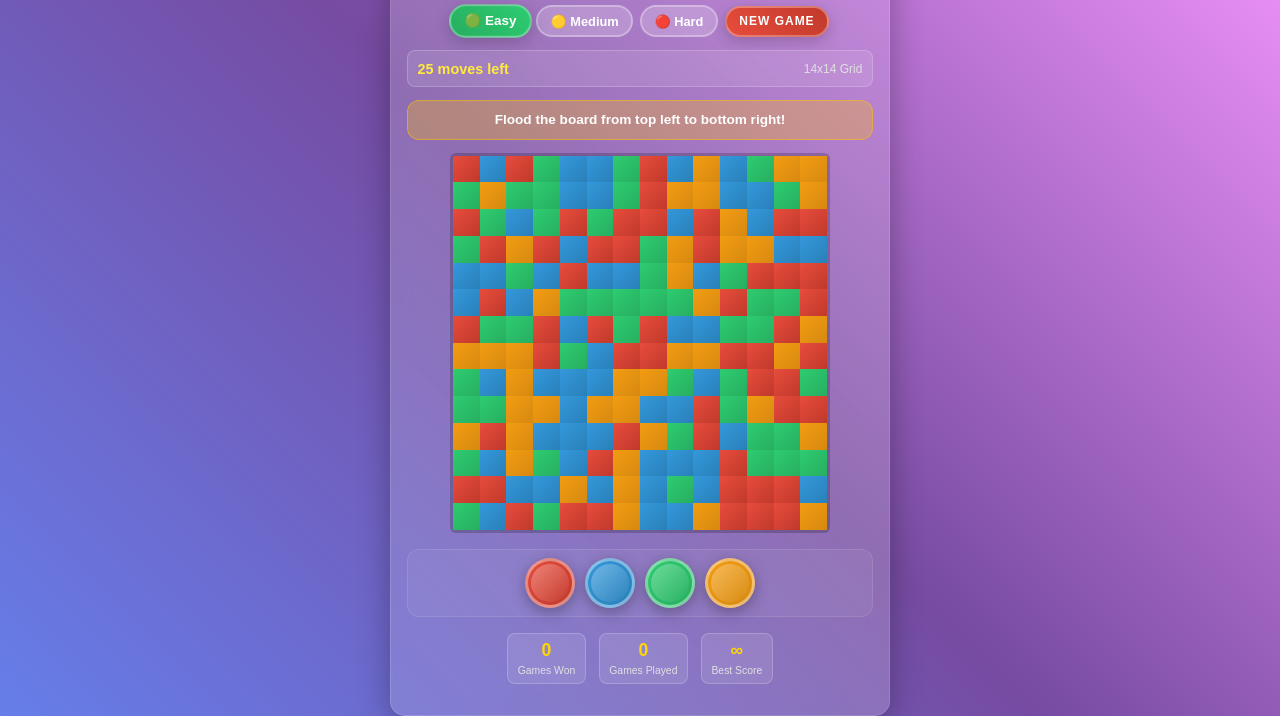
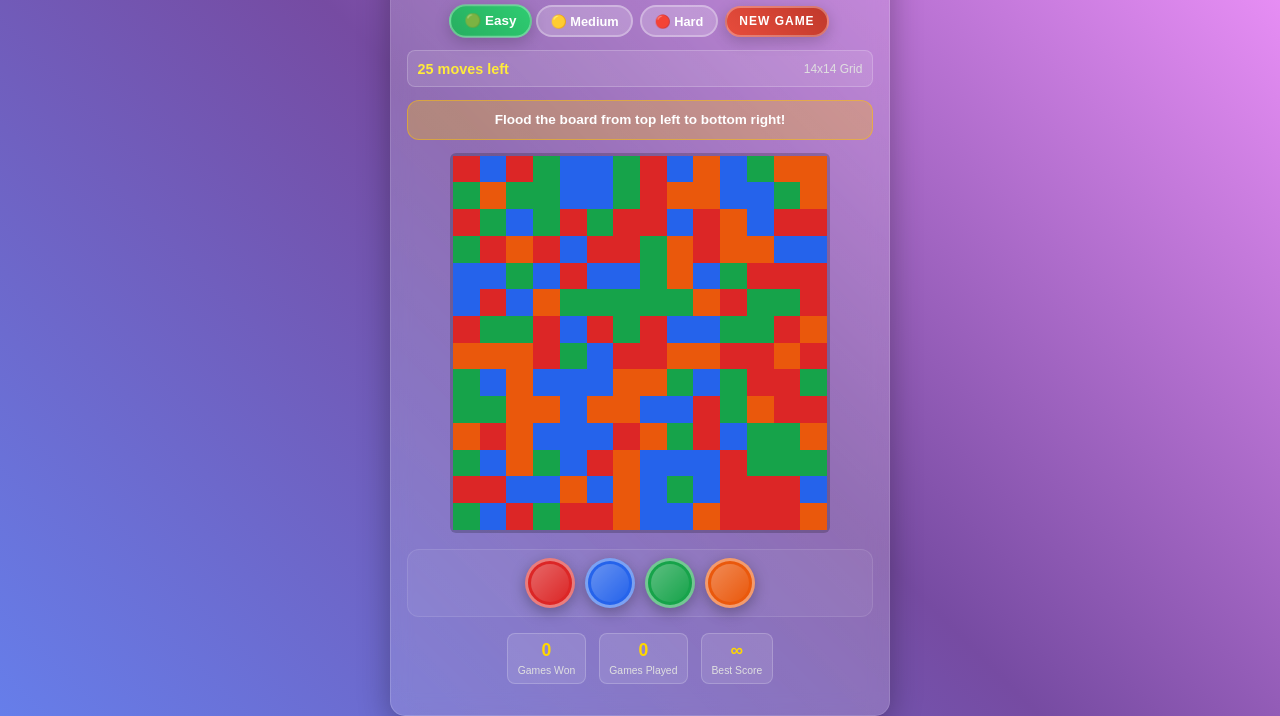
Before and after one commit to gsurjs/CognitoBytes, a website: page floodthis-game.html in a window 1280 px wide. Shown: the part 84-800 px from the top of the page. Drawn offline with Linux system fonts and the light colour scheme.

Commit message:
changed colors

```diff
--- a/floodthis-game-styles.css
+++ b/floodthis-game-styles.css
@@ -397,45 +397,13 @@ body {
     transform: scale(0.95);
 }
 
-/* Enhanced color definitions with better contrast and visual appeal */
-.color-0 {
-    background: linear-gradient(135deg, #e74c3c 0%, #c0392b 100%); /* Rich Red */
-}
-.color-1 {
-    background: linear-gradient(135deg, #3498db 0%, #2980b9 100%); /* Bright Blue */
-}
-.color-2 {
-    background: linear-gradient(135deg, #2ecc71 0%, #27ae60 100%); /* Vibrant Green */
-}
-.color-3 {
-    background: linear-gradient(135deg, #f39c12 0%, #d68910 100%); /* Golden Orange */
-}
-.color-4 {
-    background: linear-gradient(135deg, #9b59b6 0%, #8e44ad 100%); /* Deep Purple */
-}
-.color-5 {
-    background: linear-gradient(135deg, #e91e63 0%, #ad1457 100%); /* Hot Pink */
-}
-
-/* Color button specific gradients for better visibility */
-.color-button.color-0 {
-    background: linear-gradient(135deg, #e74c3c 0%, #c0392b 100%);
-}
-.color-button.color-1 {
-    background: linear-gradient(135deg, #3498db 0%, #2980b9 100%);
-}
-.color-button.color-2 {
-    background: linear-gradient(135deg, #2ecc71 0%, #27ae60 100%);
-}
-.color-button.color-3 {
-    background: linear-gradient(135deg, #f39c12 0%, #d68910 100%);
-}
-.color-button.color-4 {
-    background: linear-gradient(135deg, #9b59b6 0%, #8e44ad 100%);
-}
-.color-button.color-5 {
-    background: linear-gradient(135deg, #e91e63 0%, #ad1457 100%);
-}
+/* Color definitions */
+.color-0 { background-color: #dc2626; } /* Bright Red */
+.color-1 { background-color: #2563eb; } /* Bright Blue */
+.color-2 { background-color: #16a34a; } /* Bright Green */
+.color-3 { background-color: #ea580c; } /* Bright Orange */
+.color-4 { background-color: #7c3aed; } /* Bright Purple */
+.color-5 { background-color: #db2777; } /* Bright Pink */
 
 /* Mobile optimizations */
 @media (max-width: 600px) {
```
